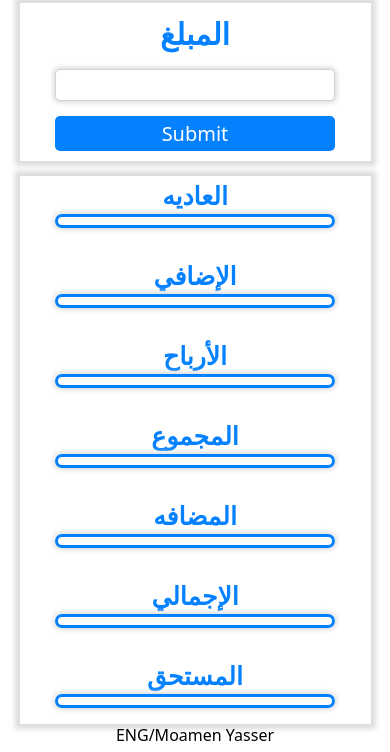
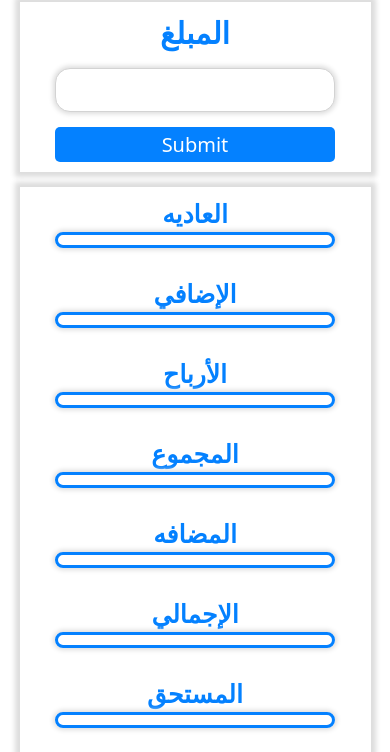
Before and after one commit to moamen-yasser/impostoj, a plain HTML site: page index.html in a window 390 px wide. Shown: the part 94-846 px from the top of the page. Drawn offline with Linux system fonts and the light colour scheme.

Commit message:
impostoj

```diff
--- a/index.html
+++ b/index.html
@@ -57,9 +57,9 @@
             </div>
         </div>
     </div>
-    <div class="create">
+    <!-- <div class="create">
         <a href="https://my-business-umber.vercel.app/">ENG/Moamen Yasser</a>
-    </div>
+    </div> -->
     <script src="main.js"></script>
 </body>
 </html>
--- a/main.js
+++ b/main.js
@@ -1,6 +1,6 @@
 var btn=document.getElementById("btn");
 btn.addEventListener('click', function () {
-    int ();
+    impostoj ();
 });
 function impostoj(){
     let x;
--- a/style.css
+++ b/style.css
@@ -40,7 +40,8 @@ body{
     width: 400px;
     line-height: 30px;
     border-radius: 5px;
-    padding: 0 5px;
+    padding: 6px 10px;
+    border-radius: 15px;
     border: 1px solid lightgray;
     outline-color: #0481ff;
     box-shadow: 0 0 5px 2px #ddd;
@@ -99,9 +100,6 @@ body{
     font-weight: 900;
     font-size: 25px;
 }
-.create{
-    margin-bottom: 5px;
-}
 .create a{
     text-decoration: none;
     color: black;
@@ -138,13 +136,14 @@ body{
     }
     .longgform2{
         width: 100%;
-        height: 65vh;
+        height: 67vh;
         padding: 10px 162px;
     }
     .longgform2 h4{
         margin-top: -70px;
-        padding:0px 10px;
         width: 280px;
+        padding: 5px 10px;
+        height: 40px;
     }
     .c1{
         width: 80%;
```
